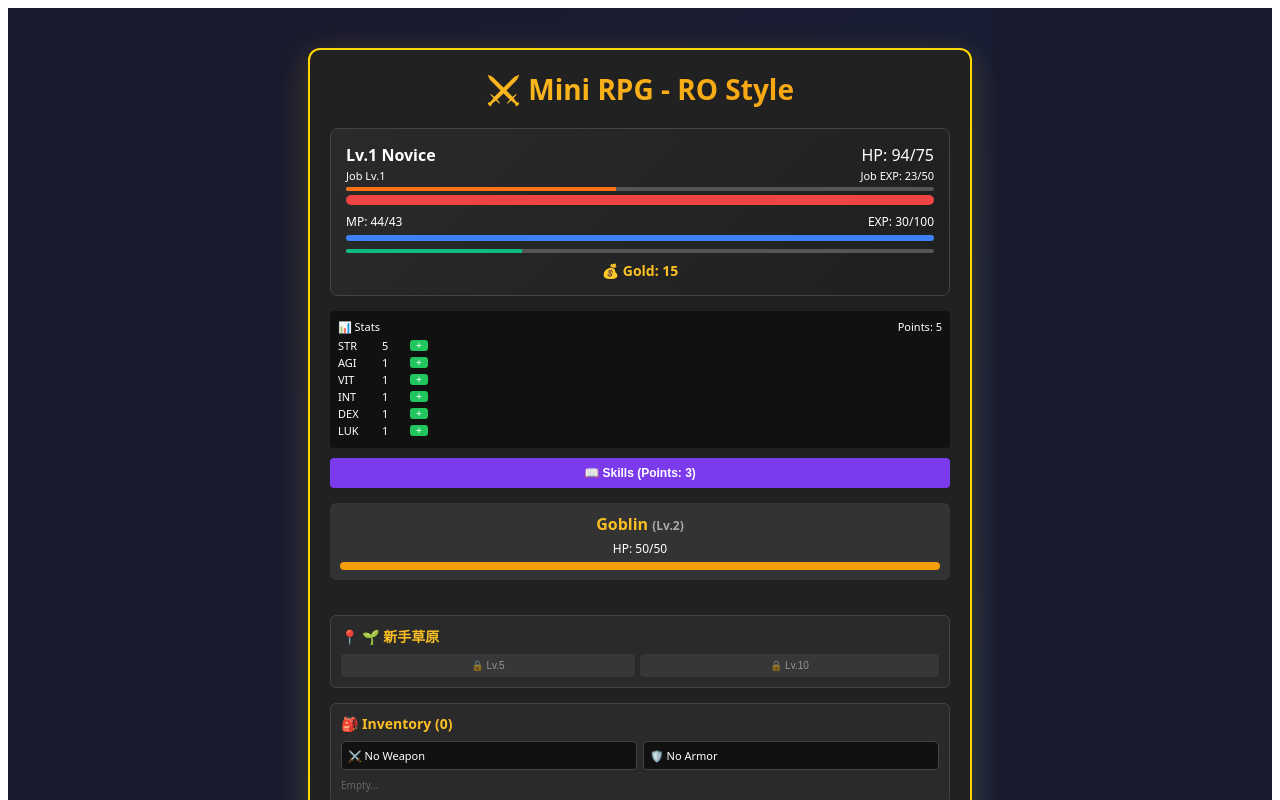
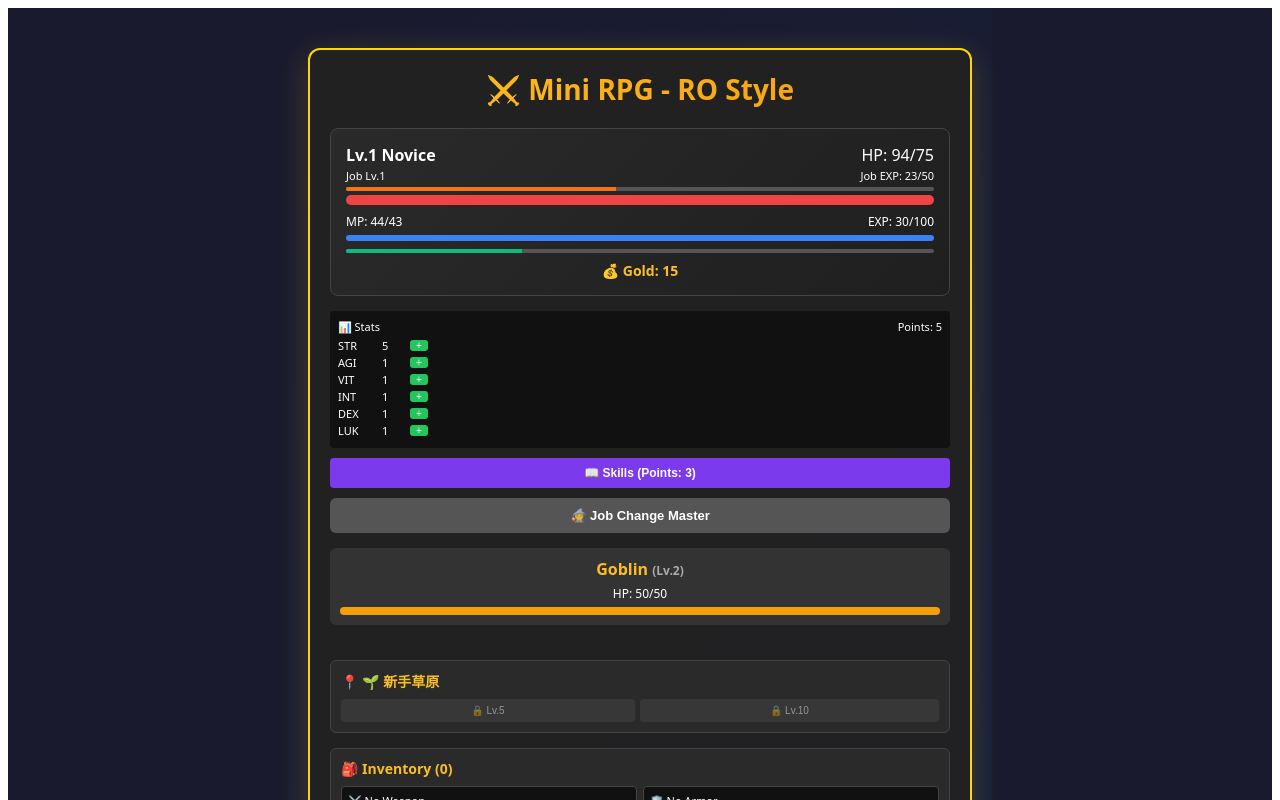
Before and after one commit to alphakey-marketing/react-learning, a React (Vite) app: page / in a window 1280 px wide. Shown: the top 800 px of the page. Built offline with nearby package versions, Linux system fonts and the light colour scheme.

Commit message:
Integrate Job Change NPC into main game component

```diff
--- a/src/MiniLevelGame.tsx
+++ b/src/MiniLevelGame.tsx
@@ -7,12 +7,17 @@ import { Inventory } from "./components/Inventory";
 import { Shop } from "./components/Shop";
 import { MapSystem } from "./components/MapSystem";
 import { BossChallenge } from "./components/BossChallenge";
+import { JobChangeNPC } from "./components/JobChangeNPC";
 import { useBattleLog } from "./hooks/useBattleLog";
 import { useGameState } from "./hooks/useGameState";
+import { canChangeJob } from "./data/jobs";
 
 export function MiniLevelGame() {
   const { logs, addLog } = useBattleLog();
   const game = useGameState(addLog);
+
+  // Check if player can change job
+  const canChangeJobNow = canChangeJob(game.char.jobClass, game.char.jobLevel);
 
   return (
     <div
@@ -69,6 +74,35 @@ export function MiniLevelGame() {
               onAddStat={game.addStat}
               onOpenSkills={() => game.setShowSkillWindow(true)}
             />
+
+            {/* Job Change Button */}
+            <div style={{ marginTop: "10px", marginBottom: "10px" }}>
+              <button
+                onClick={game.openJobChangeNPC}
+                style={{
+                  width: "100%",
+                  padding: "10px",
+                  background: canChangeJobNow
+                    ? "linear-gradient(45deg, #f59e0b, #d97706)"
+                    : "#555",
+                  color: "white",
+                  border: canChangeJobNow ? "2px solid #fbbf24" : "none",
+                  borderRadius: "6px",
+                  cursor: "pointer",
+                  fontWeight: "bold",
+                  fontSize: "13px",
+                  boxShadow: canChangeJobNow
+                    ? "0 0 15px rgba(251, 191, 36, 0.5)"
+                    : "none",
+                  animation: canChangeJobNow ? "pulse 2s infinite" : "none",
+                }}
+              >
+                {canChangeJobNow
+                  ? "🧙 Job Change Available!"
+                  : "🧙 Job Change Master"}
+              </button>
+            </div>
+
             <EnemyDisplay enemy={game.enemy} />
             <BossChallenge
               bossAvailable={game.bossAvailable}
@@ -112,6 +146,16 @@ export function MiniLevelGame() {
           />
         )}
 
+        {/* Job Change NPC (Full Screen Modal) */}
+        {game.showJobChangeNPC && (
+          <JobChangeNPC
+            currentJob={game.char.jobClass}
+            currentJobLevel={game.char.jobLevel}
+            onJobChange={game.handleJobChange}
+            onClose={() => game.setShowJobChangeNPC(false)}
+          />
+        )}
+
         {/* Battle Log */}
         <BattleLog logs={logs} />
 
@@ -136,6 +180,18 @@ export function MiniLevelGame() {
           </div>
         )}
       </div>
+
+      {/* Add pulse animation for job change button */}
+      <style>{`
+        @keyframes pulse {
+          0%, 100% {
+            opacity: 1;
+          }
+          50% {
+            opacity: 0.8;
+          }
+        }
+      `}</style>
     </div>
   );
 }
```
